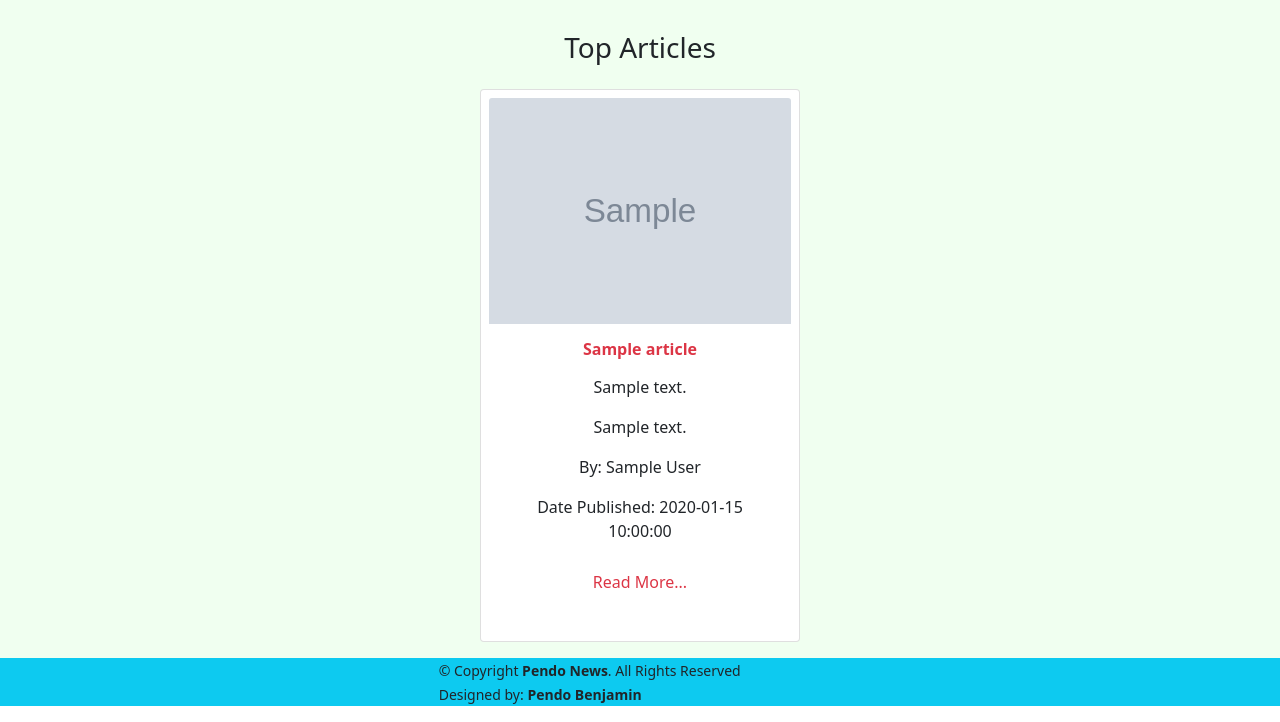
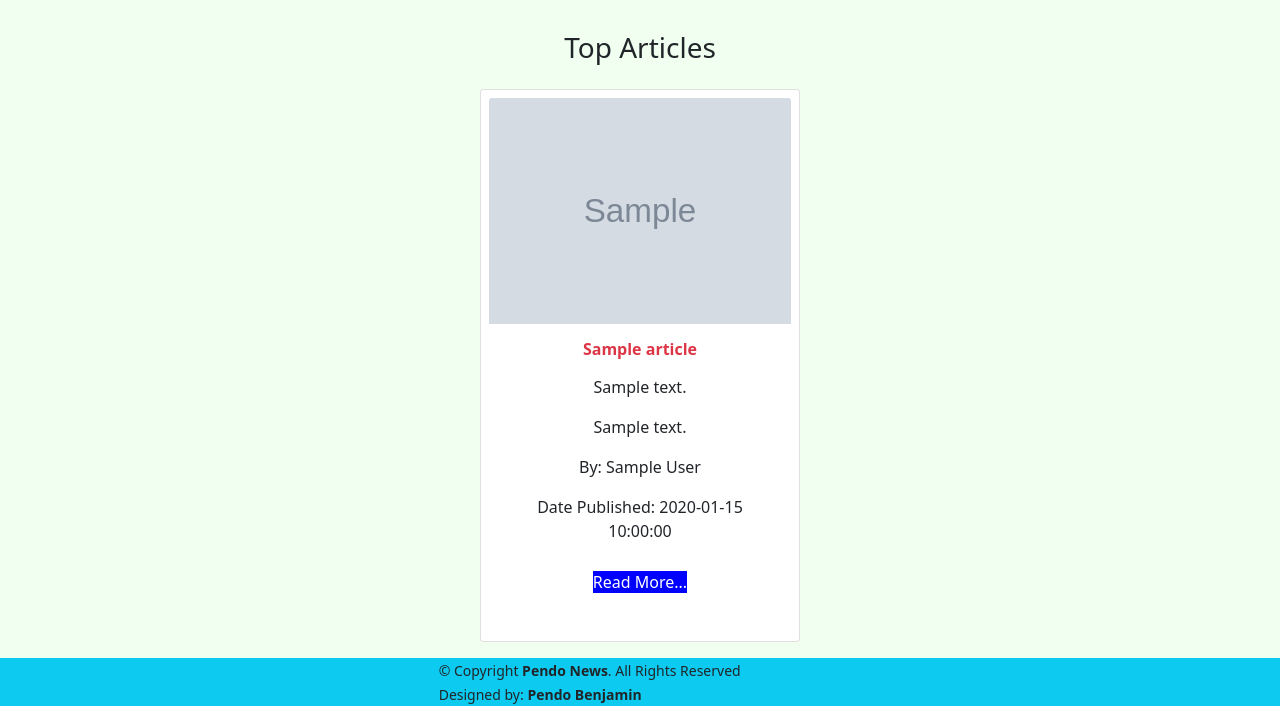
Before and after one commit to Abishag-Maitha/Pendo-News, a Flask app: template app/templates/articles.html in a window 1280 px wide. Shown: the part 137-859 px from the top of the page. Run offline with Flask 2, Linux system fonts and the light colour scheme; the template is opened without the code that fills it: most values are stand-ins (such as "Sample title", 1, 10 or a date in 2020); grey boxes marked "Sample" are stand-in pictures; some libraries are stand-ins or nearby versions.

Commit message:
edit the color of readmore and view articles buttons

```diff
--- a/app/static/CSS/styles.css
+++ b/app/static/CSS/styles.css
@@ -6,6 +6,13 @@
 }
 .readmore{
     text-decoration: none;
+    color: white;
+    background-color: blue;
+}
+.view_articles{
+    text-decoration: none;
+    color: white;
+    background-color: blue;
 }
 .image{
     width: 30%;
--- a/app/templates/articles.html
+++ b/app/templates/articles.html
@@ -16,7 +16,7 @@
             <p class="card-text mt-3">By: {{article.author}}</p>
             <p class="card-text mt-3">Date Published: {{article.publishedAt}} </p>
             <p href="#" class="btn mt-1">
-                <a href="{{article.url}}" class="readmore text-danger">Read More...</a>
+                <a href="{{article.url}}" class="readmore">Read More...</a>
             </p>
         </div>
     </div>
--- a/app/templates/index.html
+++ b/app/templates/index.html
@@ -29,7 +29,7 @@
             <p class="card-text mt-3">{{n.description}}</p>
             <p class="card-text mt-3">{{n.category}}</p>
             <p href="#" class="btn mt-1">
-                <a href="{{n.url}}" class="readmore text-danger">View Articles >></a>
+                <a href="{{n.url}}" class="view_articles text-danger">View Articles >></a>
             </p>
         </div>
     </div>
```
